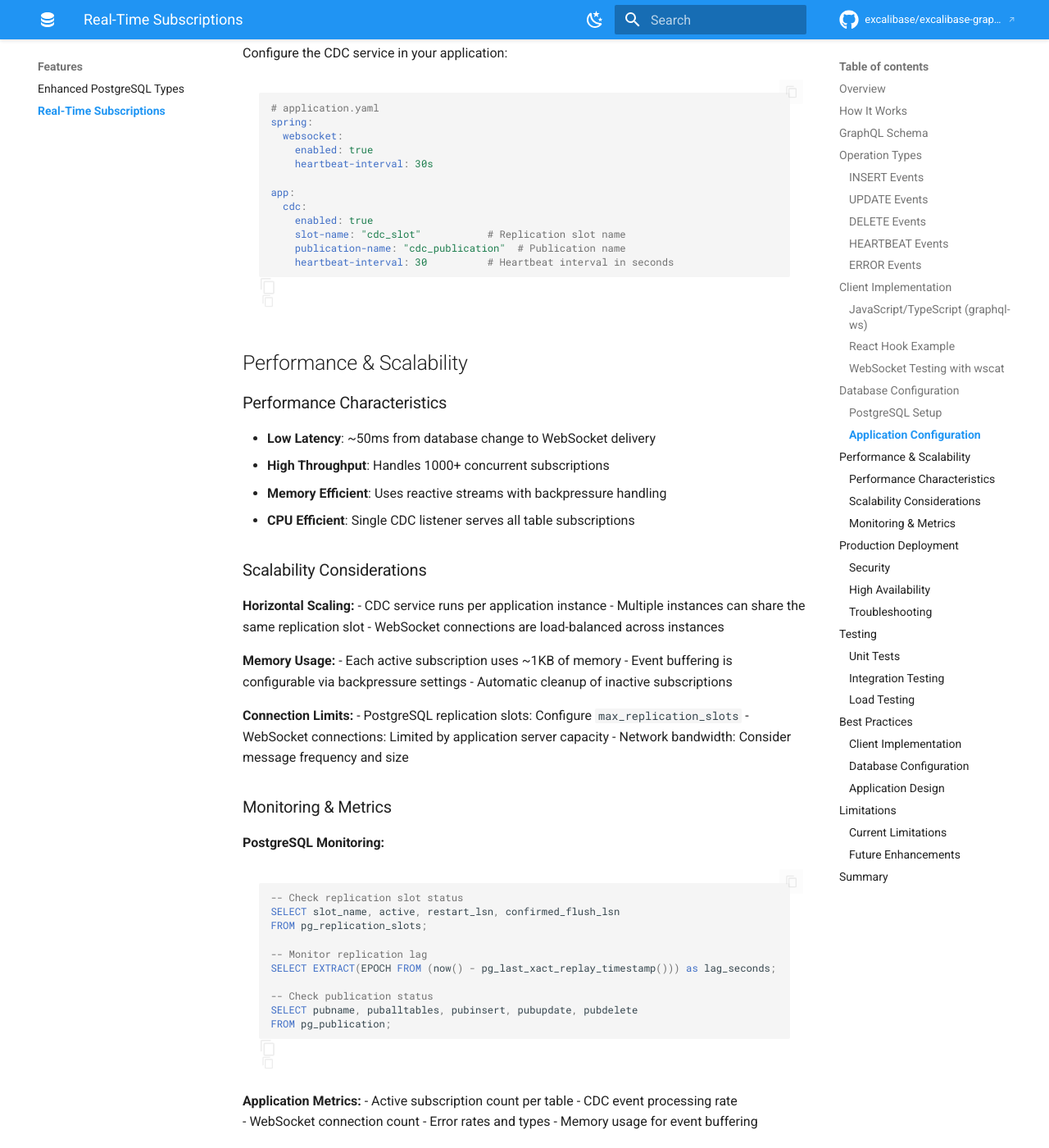
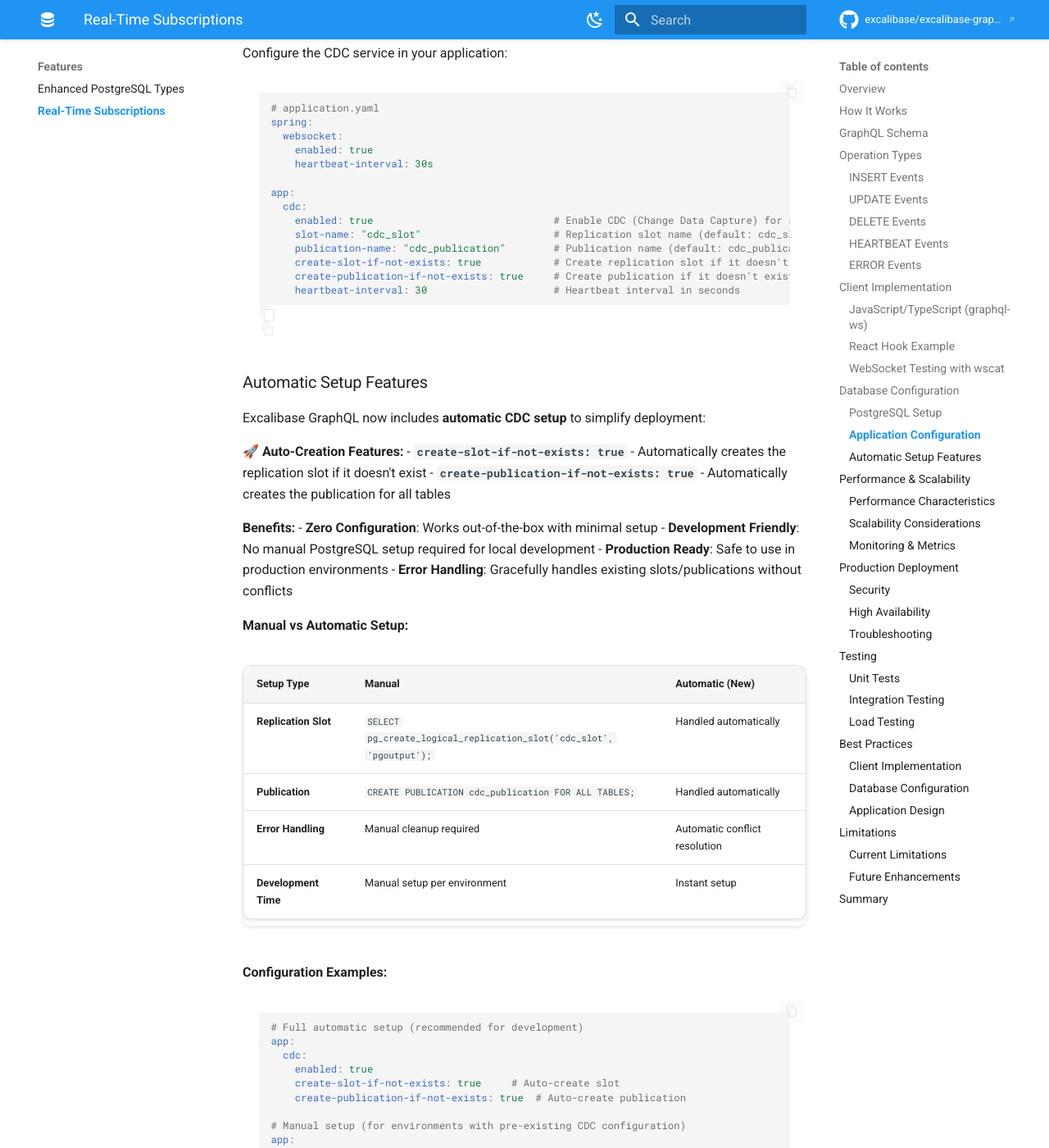
Before and after one commit to excalibase/excalibase-graphql, an MkDocs documentation site: the page built from docs/features/subscriptions.md, in a window 1280 px wide and 1400 px high, scrolled down 8158 px. Shown: the whole window at 82% size. Built offline with MkDocs 1.6.1 and Material for MkDocs 9.7.7, drawn with Linux system fonts in a browser that asks for light colours; comment, search, counter and statistics services are not loaded; the version menu is left out; some of the changed text lies outside the part shown.

Commit message:
update docs

````diff
--- a/docker-compose.yml
+++ b/docker-compose.yml
@@ -43,6 +43,12 @@
       SPRING_DATASOURCE_HIKARI_SCHEMA: hana
       APP_ALLOWED_SCHEMA: hana
       APP_DATABASE_TYPE: postgres
+      # CDC configuration for real-time subscriptions
+      APP_CDC_ENABLED: true
+      APP_CDC_SLOT_NAME: cdc_slot
+      APP_CDC_PUBLICATION_NAME: cdc_publication
+      APP_CDC_CREATE_SLOT_IF_NOT_EXISTS: true
+      APP_CDC_CREATE_PUBLICATION_IF_NOT_EXISTS: true
     ports:
       - "10000:10000"
     depends_on:
--- a/docs/features/subscriptions.md
+++ b/docs/features/subscriptions.md
@@ -401,10 +401,55 @@
 
 app:
   cdc:
+    enabled: true                              # Enable CDC (Change Data Capture) for real-time subscriptions (default: true)
+    slot-name: "cdc_slot"                      # Replication slot name (default: cdc_slot)
+    publication-name: "cdc_publication"        # Publication name (default: cdc_publication)
+    create-slot-if-not-exists: true            # Create replication slot if it doesn't exist (default: true)
+    create-publication-if-not-exists: true     # Create publication if it doesn't exist (default: true)
+    heartbeat-interval: 30                     # Heartbeat interval in seconds
+```
+
+### Automatic Setup Features
+
+Excalibase GraphQL now includes **automatic CDC setup** to simplify deployment:
+
+**🚀 Auto-Creation Features:**
+- **`create-slot-if-not-exists: true`** - Automatically creates the replication slot if it doesn't exist
+- **`create-publication-if-not-exists: true`** - Automatically creates the publication for all tables
+
+**Benefits:**
+- **Zero Configuration**: Works out-of-the-box with minimal setup
+- **Development Friendly**: No manual PostgreSQL setup required for local development
+- **Production Ready**: Safe to use in production environments
+- **Error Handling**: Gracefully handles existing slots/publications without conflicts
+
+**Manual vs Automatic Setup:**
+
+| Setup Type | Manual | Automatic (New) |
+|------------|--------|-----------------|
+| **Replication Slot** | `SELECT pg_create_logical_replication_slot('cdc_slot', 'pgoutput');` | Handled automatically |
+| **Publication** | `CREATE PUBLICATION cdc_publication FOR ALL TABLES;` | Handled automatically |
+| **Error Handling** | Manual cleanup required | Automatic conflict resolution |
+| **Development Time** | Manual setup per environment | Instant setup |
+
+**Configuration Examples:**
+
+```yaml
+# Full automatic setup (recommended for development)
+app:
+  cdc:
     enabled: true
-    slot-name: "cdc_slot"           # Replication slot name
-    publication-name: "cdc_publication"  # Publication name
-    heartbeat-interval: 30          # Heartbeat interval in seconds
+    create-slot-if-not-exists: true     # Auto-create slot
+    create-publication-if-not-exists: true  # Auto-create publication
+
+# Manual setup (for environments with pre-existing CDC configuration)
+app:
+  cdc:
+    enabled: true
+    create-slot-if-not-exists: false    # Use existing slot
+    create-publication-if-not-exists: false # Use existing publication
+    slot-name: "my_existing_slot"
+    publication-name: "my_existing_publication"
 ```
 
 ## Performance & Scalability
````
Also changed, not shown: README.md (+50 -5 lines), docs/quick-start.md (+7 -1 lines).
